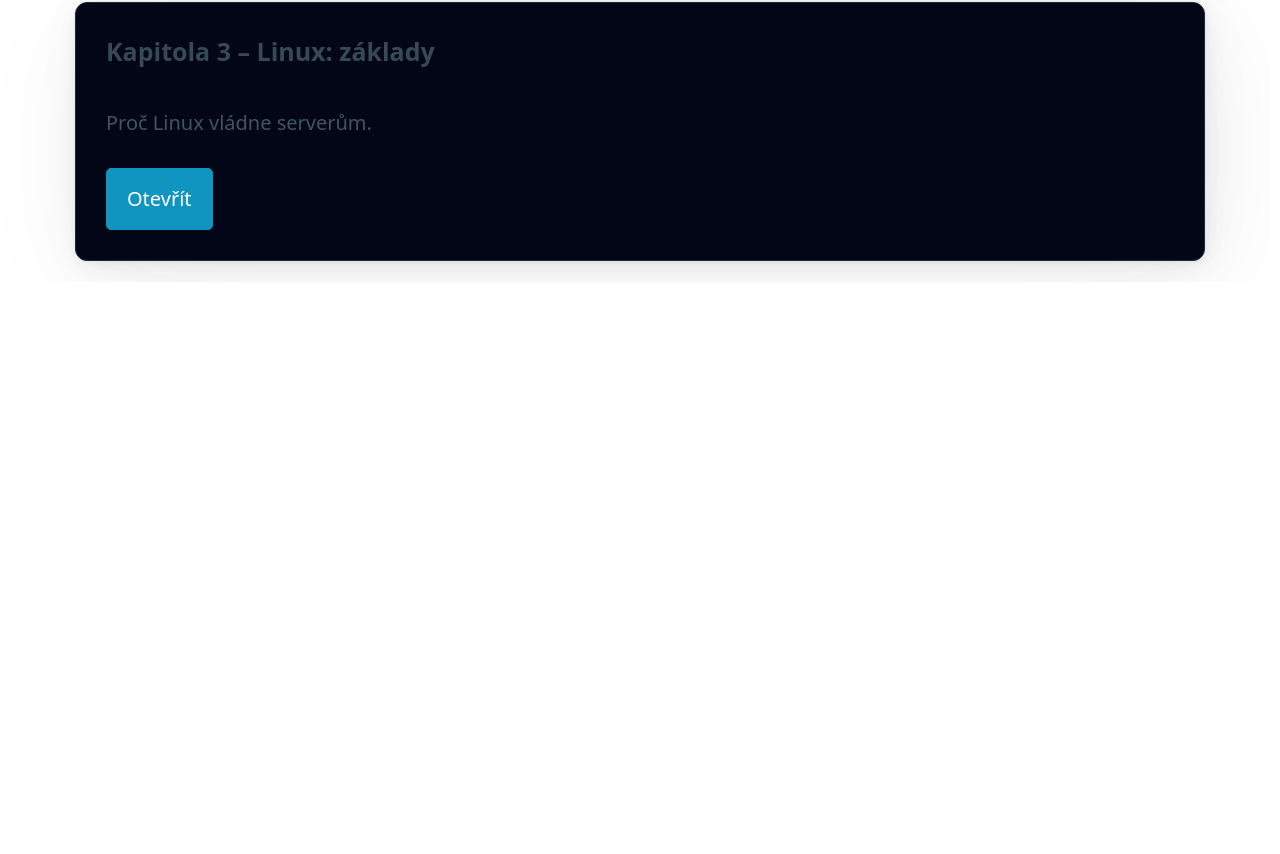
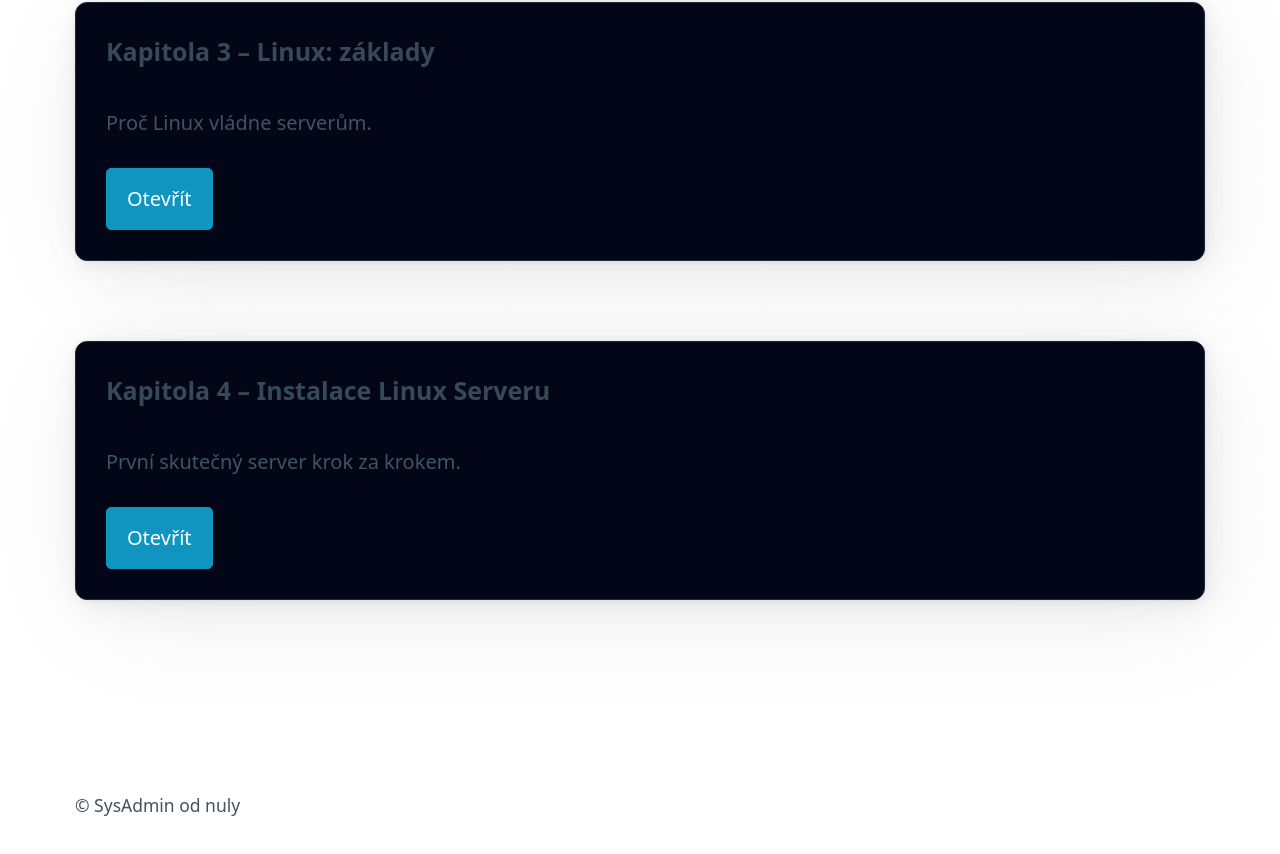
Before and after one commit to MartyYablko/sysadmin-od-nuly, a plain HTML site: page index.html in a window 1280 px wide. Shown: the part 989-1843 px from the top of the page. Before the commit the page ends 1550 px from the top, so only its background shows below. Drawn offline with nearby package versions, Linux system fonts and the light colour scheme.

Commit message:
Update index.html

```diff
--- a/index.html
+++ b/index.html
@@ -52,6 +52,12 @@
     <p>Proč Linux vládne serverům.</p>
     <a href="kapitoly/03-linux.html" role="button">Otevřít</a>
   </article>
+
+  <article>
+  <h4>Kapitola 4 – Instalace Linux Serveru</h4>
+  <p>První skutečný server krok za krokem.</p>
+  <a href="kapitoly/04-linux-instalace.html" role="button">Otevřít</a>
+</article>
 </main>
 
 <footer class="container">
```
